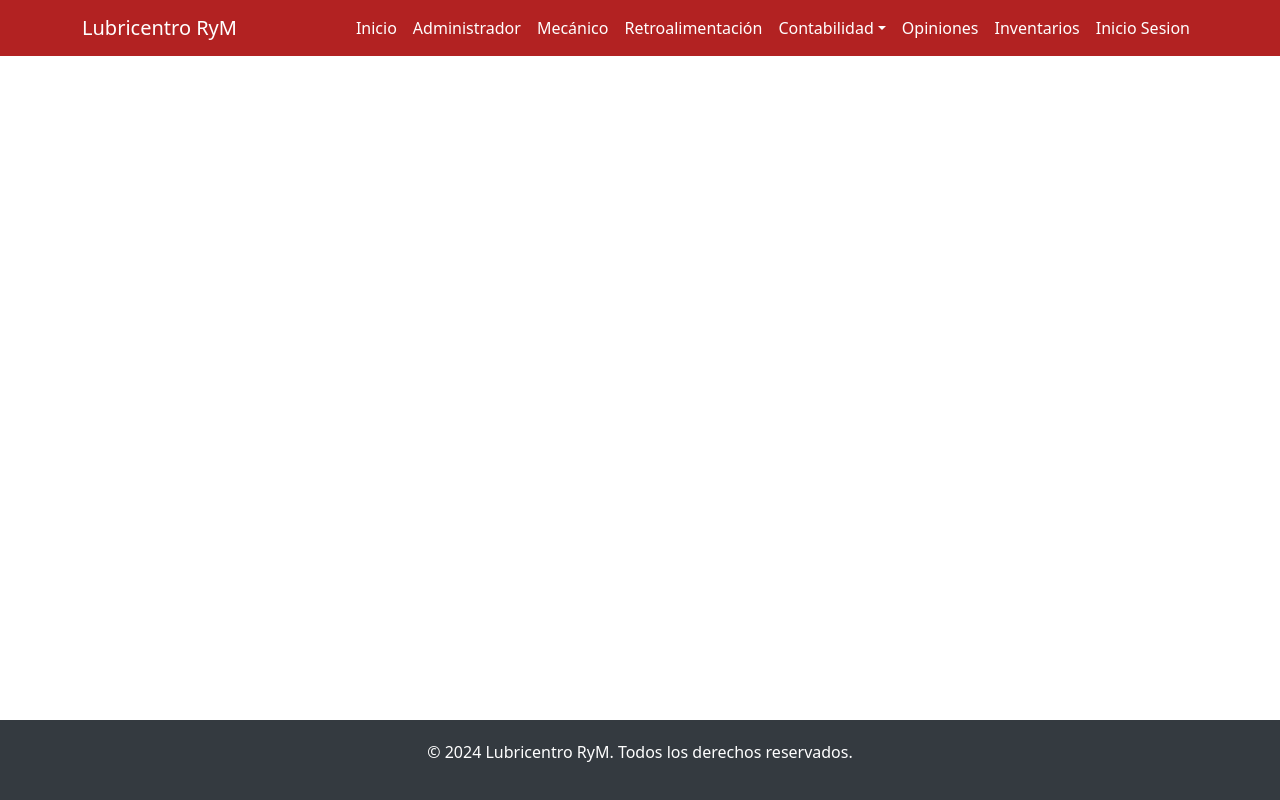
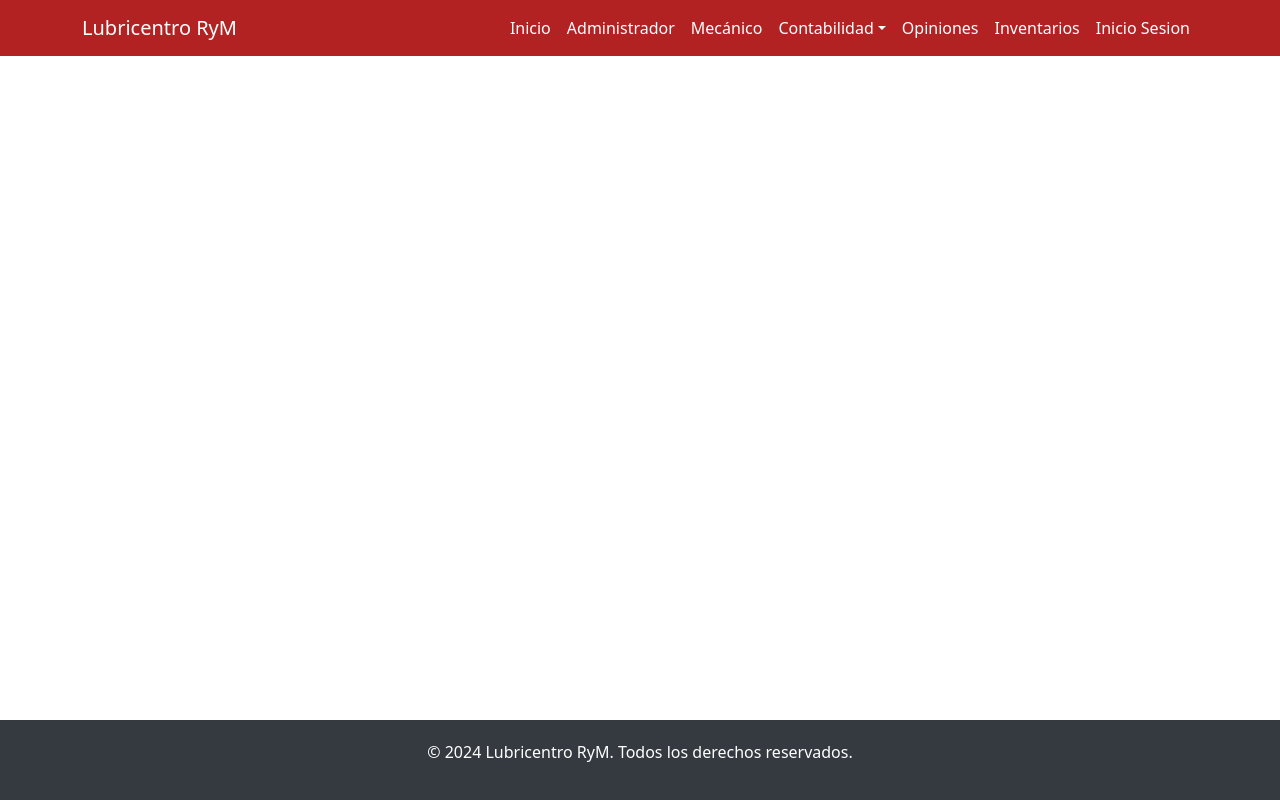
Before and after one commit to bacosta30762/ProyectoFinalFidelitas, a React (Create React App) app in the folder web-page-lubricentro/: page / in a window 1280 px wide. Built offline with nearby package versions, Linux system fonts and the light colour scheme; what @react-pdf/renderer would draw is missing.

Commit message:
Update header.js

```diff
--- a/web-page-lubricentro/src/components/HeaderFooter/header.js
+++ b/web-page-lubricentro/src/components/HeaderFooter/header.js
@@ -26,9 +26,6 @@ export default function AppHeader() {
             <Nav.Link as={NavLink} to="/mechanic">
               Mecánico
             </Nav.Link>
-            <Nav.Link as={NavLink} to="/feedback">
-              Retroalimentación
-            </Nav.Link>
             <NavDropdown title="Contabilidad" id="basic-nav-dropdown">
               <NavDropdown.Item as={NavLink} to="/ingresos">
                 Ingresos
```
